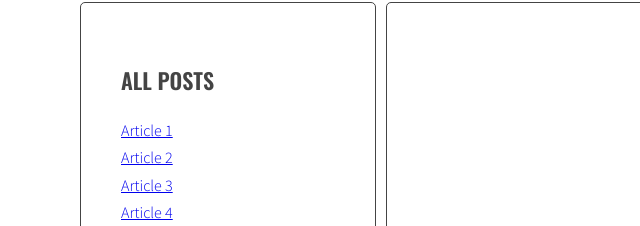
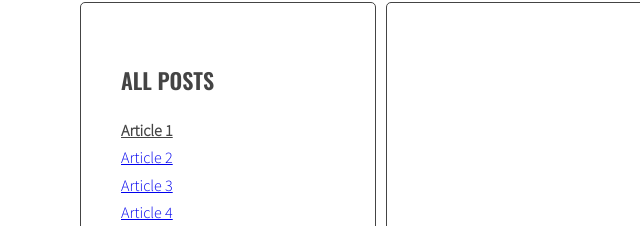
Before and after one commit to AdrianSadowski/javascript-blog, a website: page index.html in a window 1280 px wide. Both pictures are taken after a click on the link "Article 1". Shown: the part 241-467 px from the top of the page, 0-640 px from the left. Drawn offline with nearby package versions, Linux system fonts and the light colour scheme.

Commit message:
add active to clicked link

```diff
--- a/js/script.js
+++ b/js/script.js
@@ -3,21 +3,24 @@
     const links = document.querySelectorAll('.titles a');
     console.log('links:', links);
   });*/
-  const titleClickHandler = function(){
+  const titleClickHandler = function(event){
+    const clickedElement = this;
     console.log('Link was clicked!');
     console.log(event);
 
-    /* remove class 'active' for all arcitle links */
+    /* [DONE] remove class 'active' for all arcitle links */
     const activeLinks = document.querySelectorAll('.titles a.active');
 
-    for(let activeLink of activeLinks){
+    for (let activeLink of activeLinks) {
       activeLink.classList.remove('active');
     }
 
     /* add class 'active' to the clicked link*/
+    console.log('clickedElement:', clickedElement);
+    clickedElement.classList.add('active');
 
-    /* remove class 'active' from all arcitles */
-    const activeArticles = document.querySelectorAll('.active');
+    /* [DONE] remove class 'active' from all arcitles */
+    const activeArticles = document.querySelectorAll('.posts article.active');
 
     for(let activeArticle of activeArticles){
       activeArticle.classList.remove('active');
--- a/sass/style.scss
+++ b/sass/style.scss
@@ -82,6 +82,7 @@ body {
   padding: 0;
   .active {
     font-weight: bold;
+    color: #444;
   }
 }
 
```
Also changed, not shown: css/style.css, 1 other file.
